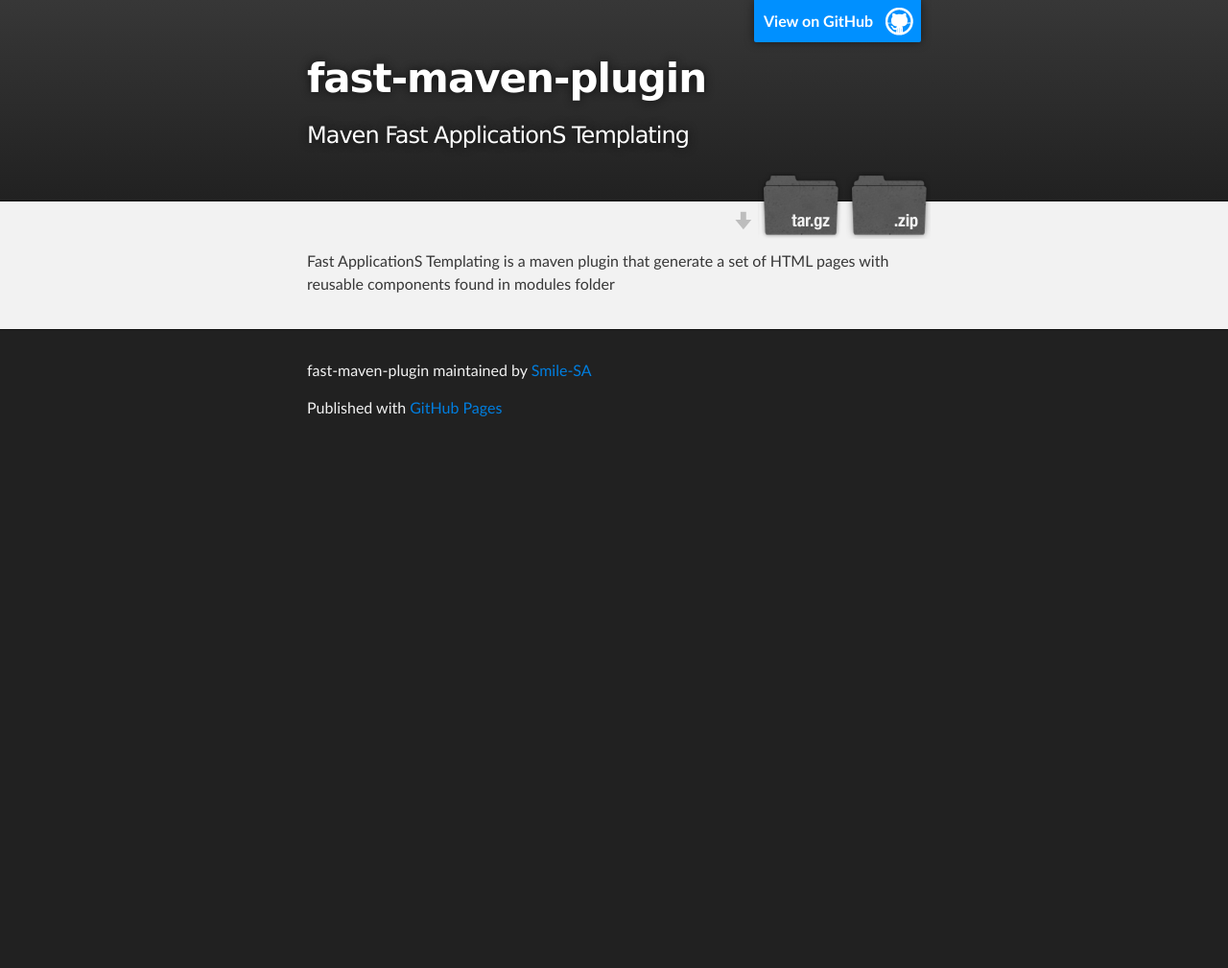
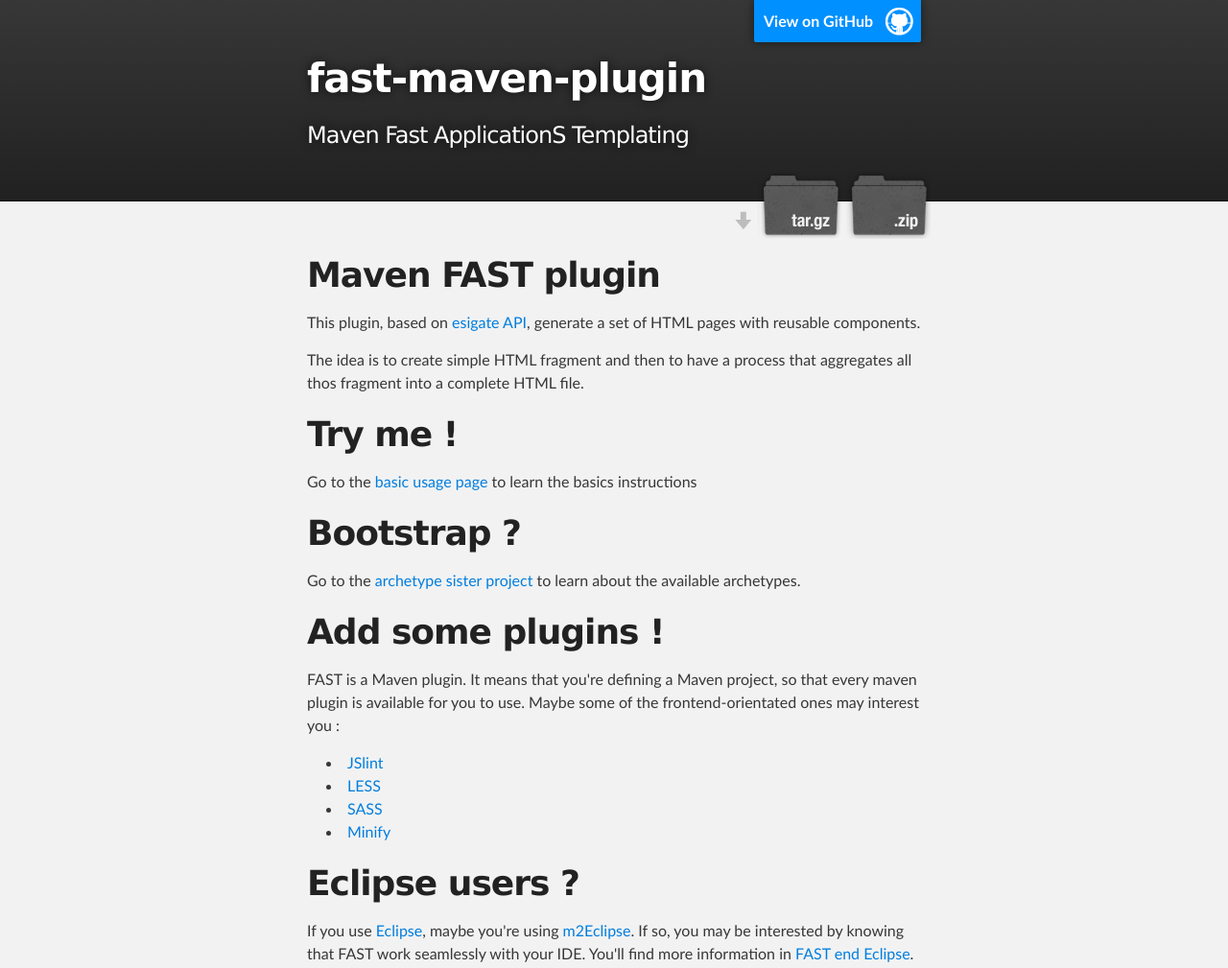
Before and after one commit to Smile-SA/fast-maven-plugin, a plain HTML site: page index.html in a window 1280 px wide. Shown: the top 1009 px of the page at 96% size. Before the commit the page ends 800 px from the top, so only its background shows below. Drawn offline with Linux system fonts and the light colour scheme.

```diff
--- a/index.html
+++ b/index.html
@@ -31,7 +31,36 @@
     <!-- MAIN CONTENT -->
     <div id="main_content_wrap" class="outer">
       <section id="main_content" class="inner">
-        <p>Fast ApplicationS Templating is a maven plugin that generate a set of HTML pages with reusable components found in modules folder</p>
+        <h1>Maven FAST plugin</h1>
+
+<p>This plugin, based on <a href="http://www.esigate.org">esigate API</a>, generate a set of HTML pages with reusable components.</p>
+
+<p>The idea is to create simple HTML fragment and then to have a process that aggregates all thos fragment into a complete HTML file.</p>
+
+<h1>Try me !</h1>
+
+<p>Go to the <a href="http://smile-sa.github.io/fast-maven-plugin/2.3/usage.html">basic usage page</a> to learn the basics instructions</p>
+
+<h1>Bootstrap ?</h1>
+
+<p>Go to the <a href="https://smile-sa.github.com/fast-archetype">archetype sister project</a> to learn about the available archetypes.</p>
+
+<h1>Add some plugins !</h1>
+
+<p>FAST is a Maven plugin.
+It means that you're defining a Maven project, so that every maven plugin is available for you to use.
+Maybe some of the frontend-orientated ones may interest you :</p>
+
+<ul>
+<li><a href="http://smile-sa.github.io/fast-maven-plugin/2.3/extra-jslint.html">JSlint</a></li>
+<li><a href="http://smile-sa.github.io/fast-maven-plugin/2.3/extra-less.html">LESS</a></li>
+<li><a href="http://smile-sa.github.io/fast-maven-plugin/2.3/extra-sass.html">SASS</a></li>
+<li><a href="http://smile-sa.github.io/fast-maven-plugin/2.3/extra-minify.html">Minify</a></li>
+</ul><h1>Eclipse users ?</h1>
+
+<p>If you use <a href="http://eclipse.org">Eclipse</a>, maybe you're using <a href="http://eclipse.org/m2e">m2Eclipse</a>.
+If so, you may be interested by knowing that FAST work seamlessly with your IDE.
+You'll find more information in <a href="http://smile-sa.github.io/fast-maven-plugin/2.3/eclipse.html">FAST end Eclipse</a>.</p>
       </section>
     </div>
 
```
Also changed, not shown: params.json (+1 -1 lines).
